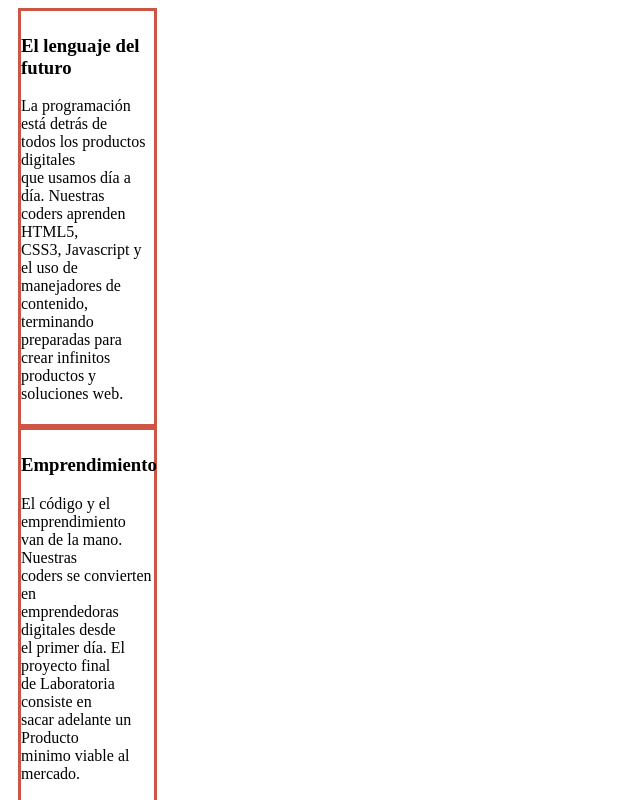
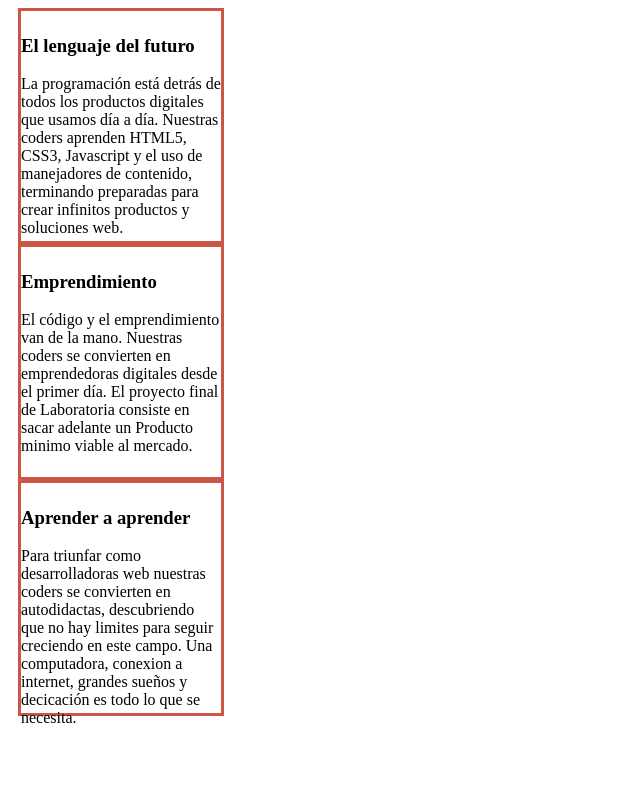
Before and after one commit to zhernandez/MarginPadding, a plain HTML site: page index.html in a window 1280 px wide. Shown: the top 800 px of the page, without its empty margins (0-640 px from the left). Drawn offline with Linux system fonts and the light colour scheme.

Commit message:
corrección de prueba

```diff
--- a/main.css
+++ b/main.css
@@ -1,5 +1,7 @@
 div {
       border: solid 3px #cc5544;
       padding: 5px 0px;
-      margin: 0px 1115px 0px 10px
+      margin: 0px 0px 0px 10px;
+      height: 220px;
+      width: 200px
     }
```
